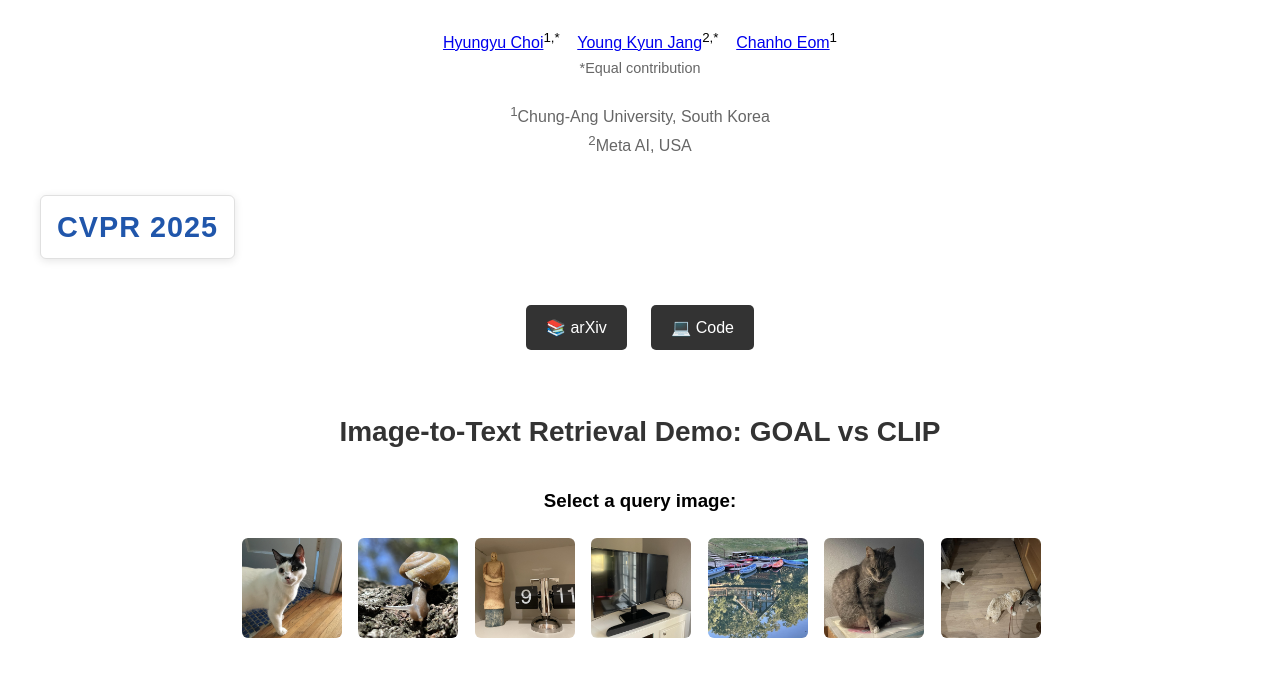
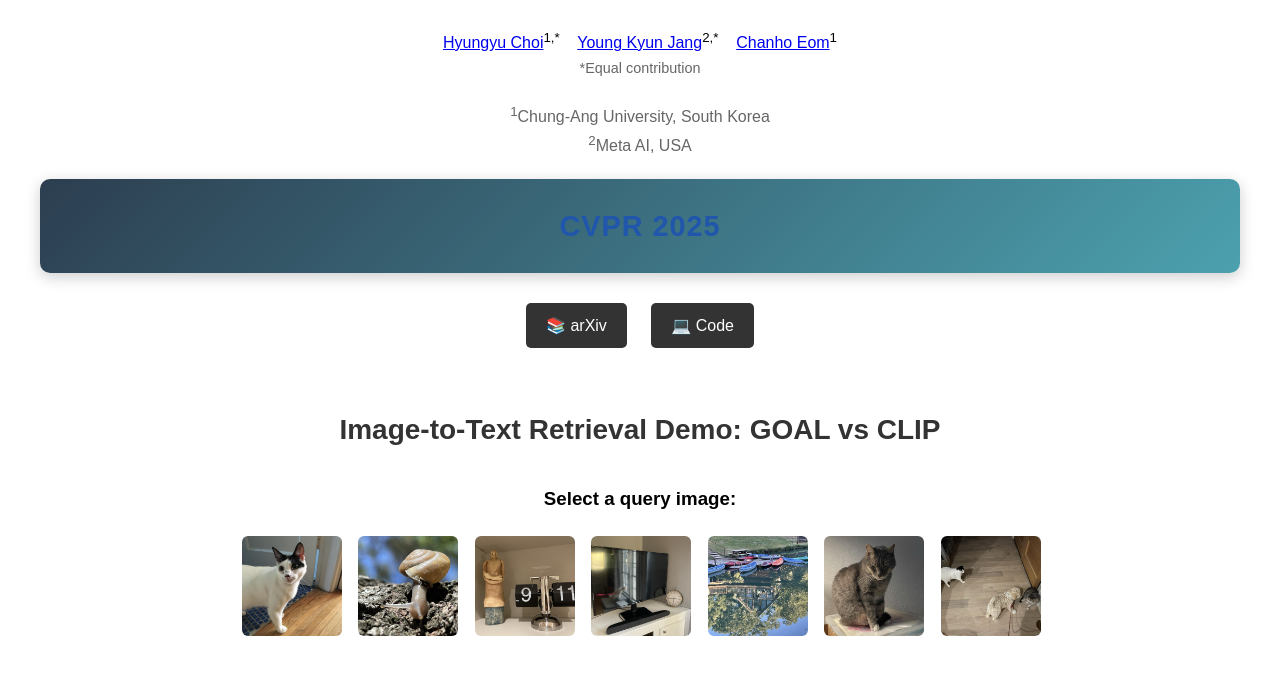
Before and after one commit to PerceptualAI-Lab/GOAL, a plain HTML site: page index.html in a window 1280 px wide. Shown: the part 125-800 px from the top of the page. Drawn offline with Linux system fonts and the light colour scheme.

Commit message:
update project-page

```diff
--- a/index.html
+++ b/index.html
@@ -72,13 +72,10 @@
         }
 
         .conference-banner {
-            display: inline-block;
-            padding: 0.5rem 1rem;
+            display: flex;
+            justify-content: center;
+            align-items: center;
             margin: 1rem 0;
-            background: white;
-            border-radius: 6px;
-            box-shadow: 0 2px 8px rgba(0, 0, 0, 0.1);
-            border: 1px solid #e0e0e0;
         }
 
         .conference-text {
@@ -86,6 +83,7 @@
             font-weight: 700;
             color: #2056ab;
             letter-spacing: 1px;
+            text-align: center;
         }
 
         /* 슬라이드쇼 스타일 */
```
